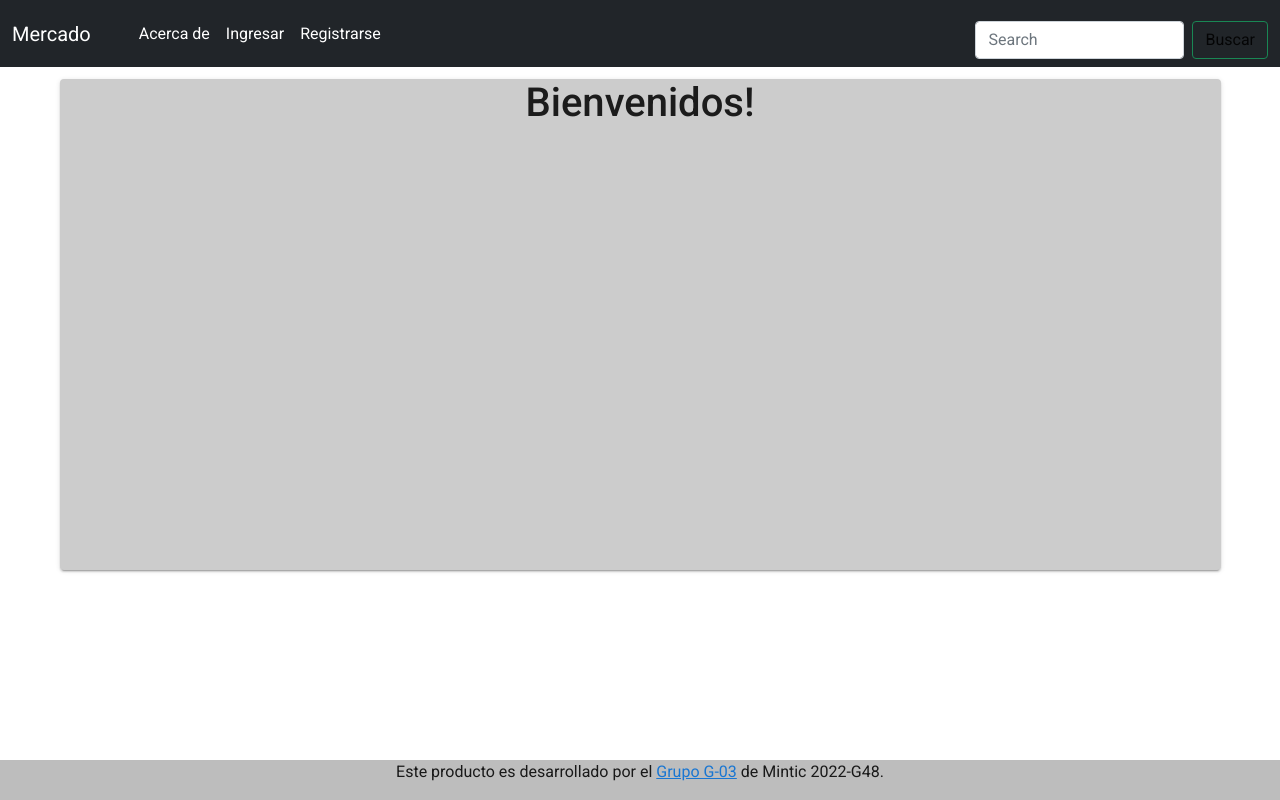
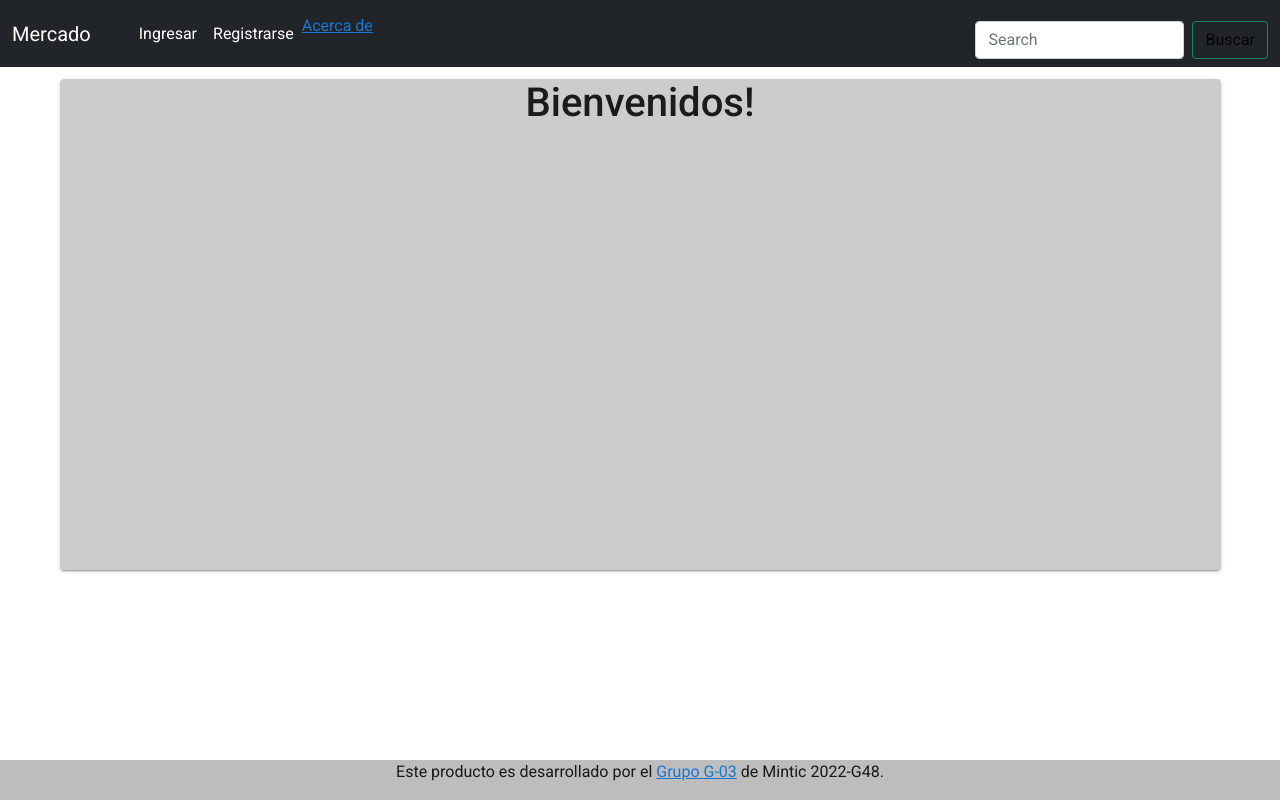
Before and after one commit to roquijo/tienda, a Vue app in the folder front/: page / in a window 1280 px wide. Built offline with nearby package versions, Linux system fonts and the light colour scheme.

Commit message:
Se añadío el modal al nav bar

```diff
--- a/front/src/components/Navbar.vue
+++ b/front/src/components/Navbar.vue
@@ -9,14 +9,6 @@
       >
         <ul class="navbar-nav me-auto mb-2 mb-lg-0">
           <li class="nav-item">
-            <a
-              class="nav-link active"
-              href="#"
-              onclick="alert('Proyecto Desarollado Por Jorge Rojas, Gustavo Ramirez, Julian Garzon, Javier Quintero, Diego vega')"
-              >Acerca de</a
-            >
-          </li>
-          <li class="nav-item">
             <a class="nav-link active" aria-current="true" href="/ingreso"
               >Ingresar</a
             >
@@ -25,6 +17,49 @@
             <a class="nav-link active" aria-current="true" href="/registro"
               >Registrarse</a
             >
+          </li>
+          <li class="nav-item">
+            <template>
+              <v-row>
+                <v-col cols="auto">
+                  <v-dialog transition="dialog-top-transition" max-width="600">
+                    <template v-slot:activator="{ on, attrs }">
+                      <a
+                        class="nav-link1 active"
+                        href="#"
+                        id="acercaDe"
+                        v-bind="attrs"
+                        v-on="on"
+                      >
+                        Acerca de</a
+                      >
+                    </template>
+                    <template v-slot:default="dialog">
+                      <v-card>
+                        <v-toolbar color="bg-dark" dark class="text-h4"
+                          >Acerca de</v-toolbar
+                        >
+                        <v-card-text>
+                          <div class="text-h5 pa-6">
+                            Proyecto desarrollado Por: <br />
+                            Diego Vega <br />
+                            Jorge Rojas <br />
+                            Gustavo Jaramillo <br />
+                            Javier Felipe<br />
+                            Julian Garzon
+                          </div>
+                        </v-card-text>
+                        <v-card-actions class="justify-end">
+                          <v-btn color="primary" @click="dialog.value = false"
+                            >Cerrar</v-btn
+                          >
+                        </v-card-actions>
+                      </v-card>
+                    </template>
+                  </v-dialog>
+                </v-col>
+              </v-row>
+            </template>
           </li>
         </ul>
         <form class="d-flex" style="margin-top:13px;">
```
